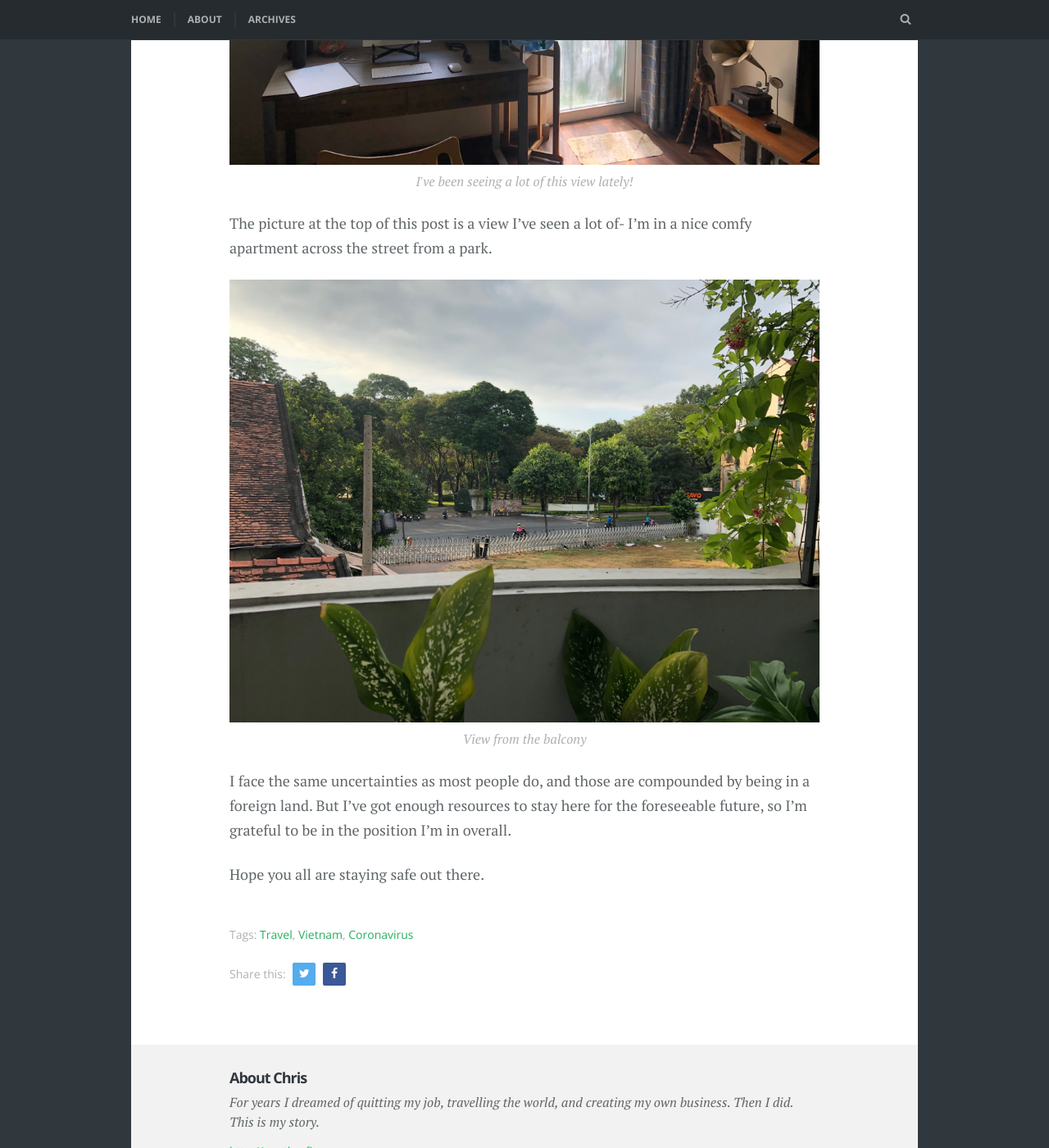
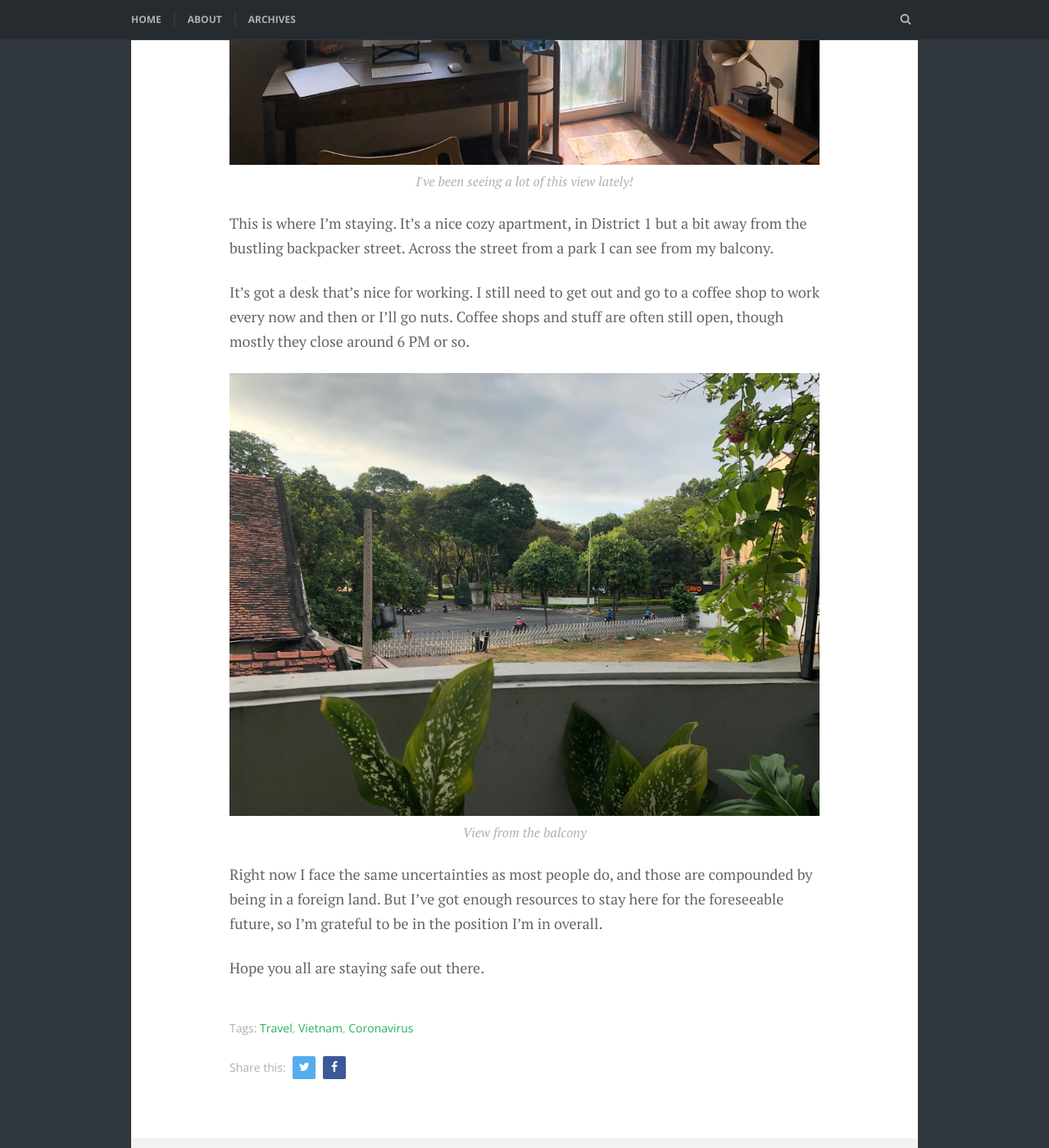
Before and after one commit to ericksonc/ericksonc.github.io, a Jekyll site: the page built from _posts/2020-03-23-hunkered-down.md, in a window 1280 px wide and 1400 px high, scrolled down 2041 px. Shown: the whole window at 82% size. Built offline with Jekyll 4.4.1, drawn with Linux system fonts in a browser that asks for light colours; some web fonts are replaced; comment, search, counter and statistics services are not loaded.

Commit message:
Moar Post

```diff
--- a/_posts/2020-03-23-hunkered-down.md
+++ b/_posts/2020-03-23-hunkered-down.md
@@ -17,10 +17,12 @@ Meanwhile, with only around 100 confirmed cases here in Vietnam so far, and life
 {% include image_caption.html imageurl="/images/posts/apartment.jpg" caption="I've been seeing a lot of this view lately!" %}
 
 
-The picture at the top of this post is a view I've seen a lot of- I'm in a nice comfy apartment across the street from a park.
+This is where I'm staying. It's a nice cozy apartment, in District 1 but a bit away from the bustling backpacker street. Across the street from a park I can see from my balcony.
+
+It's got a desk that's nice for working. I still need to get out and go to a coffee shop to work every now and then or I'll go nuts. Coffee shops and stuff are often still open, though mostly they close around 6 PM or so.
 
 {% include image_caption.html imageurl="/images/posts/balcony.jpg" caption="View from the balcony" %}
 
-I face the same uncertainties as most people do, and those are compounded by being in a foreign land. But I've got enough resources to stay here for the foreseeable future, so I'm grateful to be in the position I'm in overall.
+Right now I face the same uncertainties as most people do, and those are compounded by being in a foreign land. But I've got enough resources to stay here for the foreseeable future, so I'm grateful to be in the position I'm in overall.
 
 Hope you all are staying safe out there.
```
